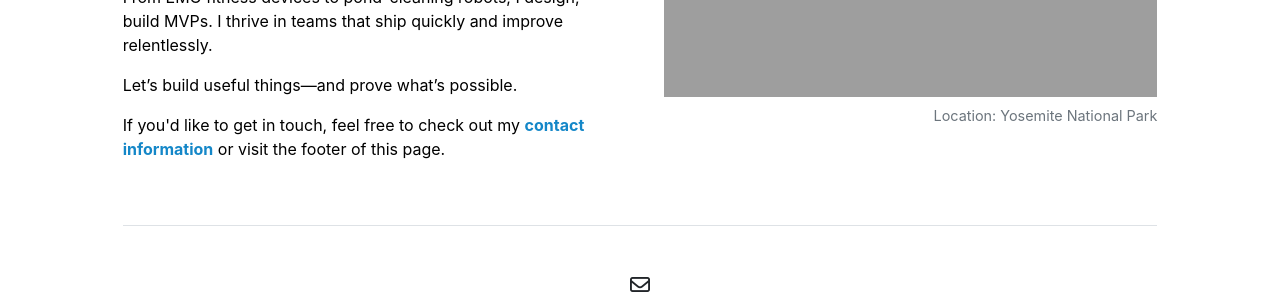
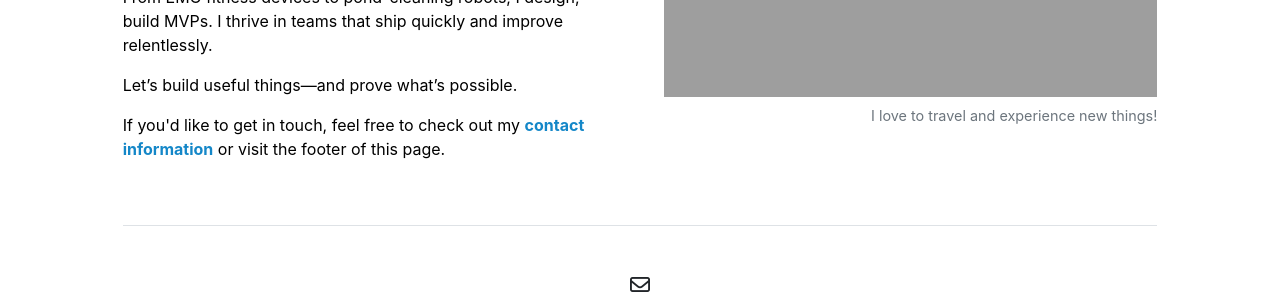
Before and after one commit to ynghyn-na/ynghyn-na.github.io, a Jekyll site: the page built from index.md, in a window 1280 px wide. Shown: the part 426-726 px from the top of the page. Built offline with Jekyll 4.4.1, drawn with Linux system fonts in a browser that asks for light colours.

Commit message:
Update home.html

```diff
--- a/_layouts/home.html
+++ b/_layouts/home.html
@@ -13,7 +13,7 @@ layout: default
 
   <div class="col-md-6">
     <img src="{{ site.github.url }}/assets/img/home.png" alt="Home" width="100%">
-    <p class="text-muted mt-2" style="font-size: 0.9rem; text-align: right;">Location: Yosemite National Park </p>
+    <p class="text-muted mt-2" style="font-size: 0.9rem; text-align: right;"> I love to travel and experience new things! </p>
   </div>
 
 </div>
```
